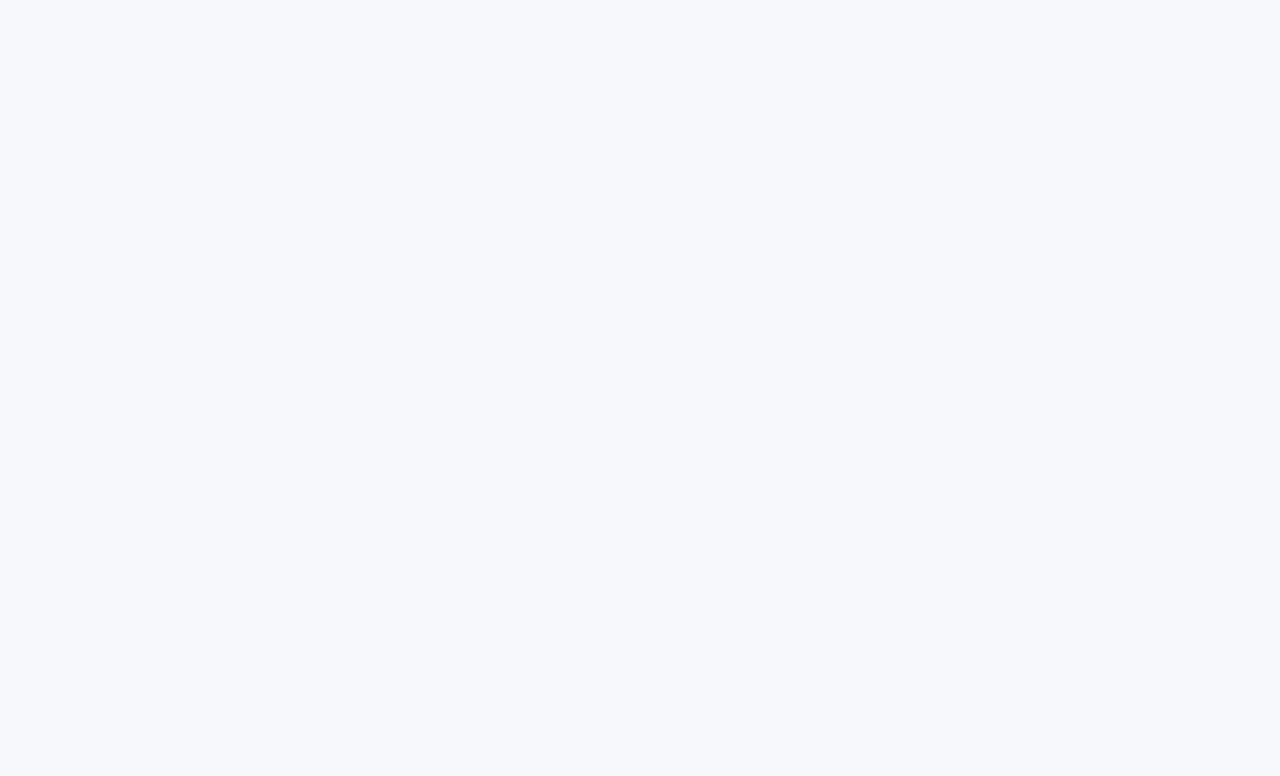
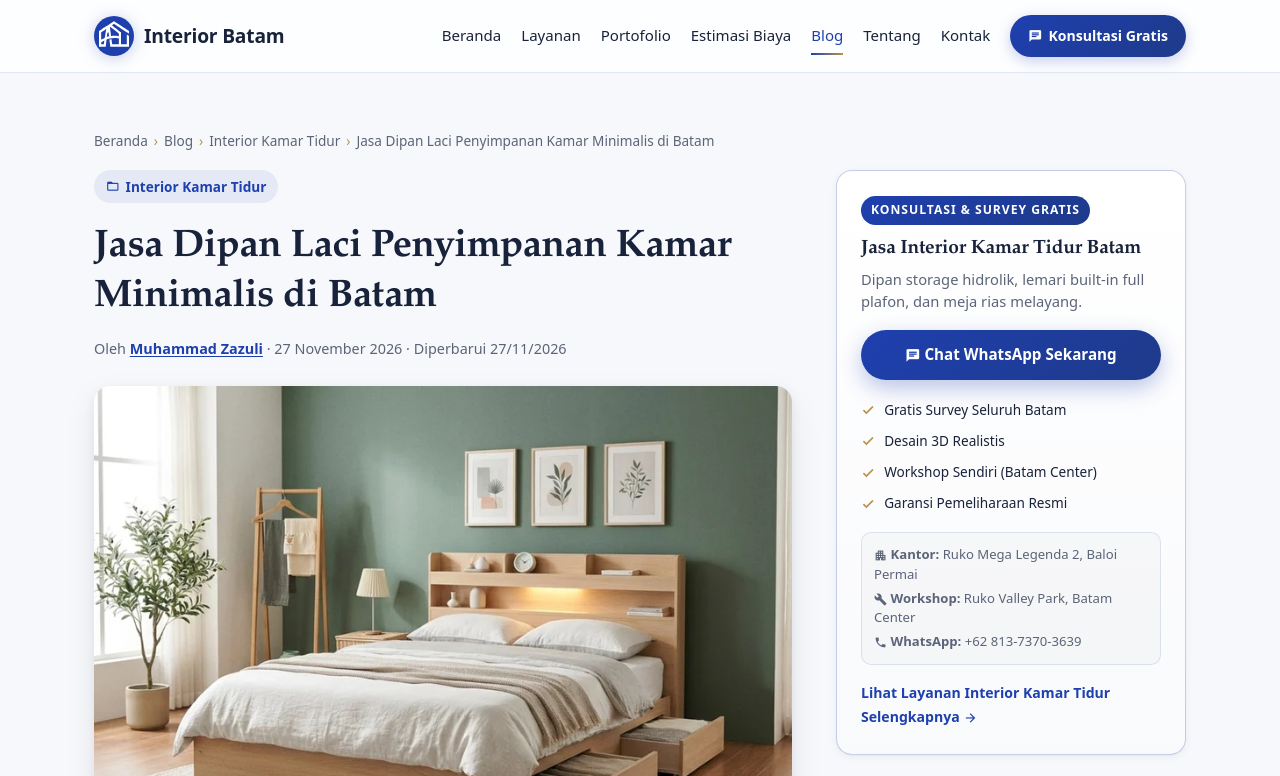
Before and after one commit to boimthinks/Interior-Batam, an Astro site: page /blog/jasa-dipan-laci-penyimpanan-kamar-minimalis-batam/ in a window 1280 px wide. Before the commit this address had no page. Shown: the top 776 px of the page. Built offline with nearby package versions, Linux system fonts and the light colour scheme; Astro itself is replaced by a stand-in of ours.

Commit message:
konten: jasa-dipan-laci-penyimpanan-kamar-minimalis-batam

```diff
--- a/src/content/articles/jasa-dipan-laci-penyimpanan-kamar-minimalis-batam.md
+++ b/src/content/articles/jasa-dipan-laci-penyimpanan-kamar-minimalis-batam.md
@@ -10,9 +10,9 @@ keywords:
 heroImage: /images/blog/jasa-dipan-laci-penyimpanan-kamar-minimalis-batam_poco.webp
 pillar: kamar-tidur
 author: Muhammad Zazuli
-pubDate: 2026-11-26
-updatedDate: 2026-11-26
-draft: true
+pubDate: 2026-11-27
+updatedDate: 2026-11-27
+draft: false
 ---
 
 Kamar tidur di banyak rumah Batam punya ukuran yang tidak sebanding dengan barang penghuninya. Ruang tiga kali tiga meter harus menampung kasur, lemari, koper, selimut tebal, kardus dokumen, dan kadang setrika. Lemari penuh, lantai tidak tersisa untuk meletakkan apa pun.
```
